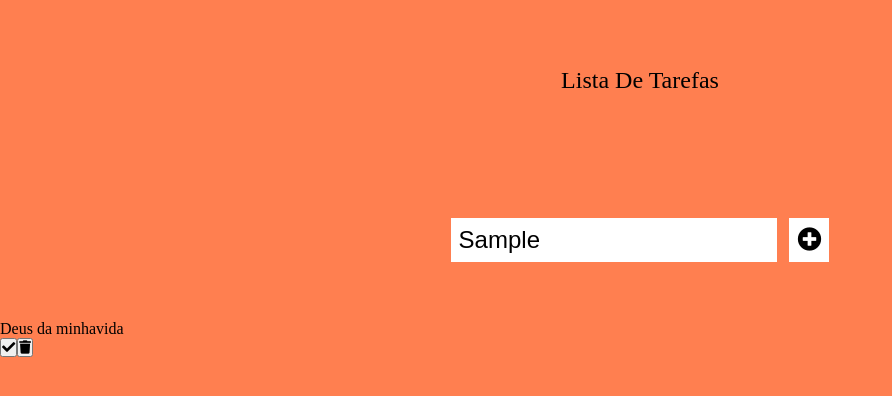
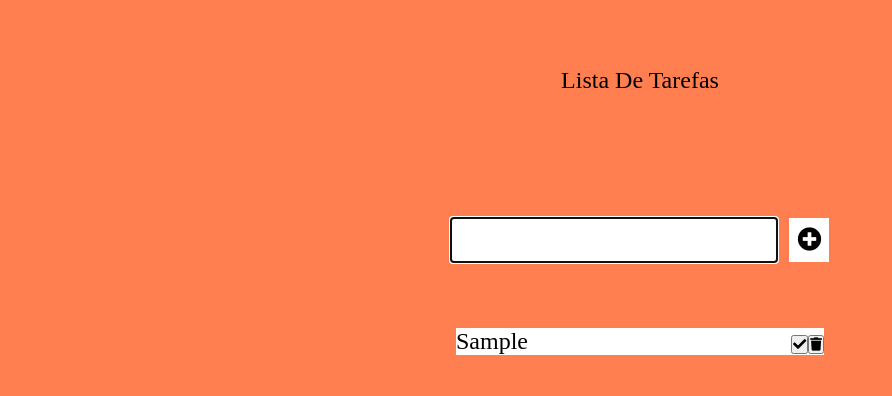
Before and after one commit to AntonyGaetano/Lista-De-Tarefas, a plain HTML site: page Códigos/index.html in a window 1280 px wide. Both pictures are taken after typing "Sample" into the empty fields and a click on the button 809 px from the left and 240 px from the top of the page. Shown: the whole page, without its empty margins (0-892 px from the left). Drawn offline with Linux system fonts and the light colour scheme.

Commit message:
Nova Atualização

```diff
--- a/Códigos/app.js
+++ b/Códigos/app.js
@@ -7,6 +7,10 @@ const Botao = document.querySelector(".the-button-one");
 
 const Lista = document.querySelector(".the-list");
 
+
+ //Funções
+
+
 const Add=(event)=>{
   event.preventDefault();
 
@@ -15,25 +19,36 @@ const Add=(event)=>{
 
   const Li = document.createElement('li');
   Li.classList.add("the-list")
-  Li.innerHTML = "Deus da minhavida";
+  Li.innerHTML = (Valor_input.value == "" ? "Deus é fiel" : Valor_input.value);
 
   Div.appendChild(Li);
 
+  // Aqui foi criado o botão de completado
   const tarefaCompleta=document.createElement('button');
   tarefaCompleta.classList.add("completed-btn");
   tarefaCompleta.innerHTML='<i class="fas fa-check"></i>'
-  Div.appendChild(tarefaCompleta);
 
+  // Aqui foi criado o botão de excluir
   const excluirtarefa=document.createElement('button');
   excluirtarefa.classList.add("incompleted-btn");
   excluirtarefa.innerHTML='<i class="fas fa-trash"></i>'
-  Div.appendChild(excluirtarefa);
+
+  // Aqui foi a criação de uma outra div, para poder colocar os botões dentro dele
+  const Div2 = document.createElement('div');
+  Div2.classList.add("the-div2");
+
+  // Aqui foi o adicionamento dos butões
+  Div2.appendChild(tarefaCompleta);
+  Div2.appendChild(excluirtarefa);
+
+  Div.appendChild(Div2);
 
   Lista.appendChild(Div)
+
+  Valor_input.value="";
+  Valor_input.focus();
 }
 
 //Eventos
 
 Botao.addEventListener("click",Add);
-
-//Funções
--- a/Códigos/style.css
+++ b/Códigos/style.css
@@ -33,3 +33,23 @@ form > button:hover{
     background-color: black;
     color:white;
 }
+
+.container{
+    display: flex;
+    justify-content: center;
+    align-items: center;
+}
+
+.the-list{
+   min-width: 30%;
+   list-style: none;
+}
+
+.the-div{
+ margin: 0.5rem;
+ background-color: white;
+ color:black;
+ font-size: 1.5rem;
+ display: flex;
+ justify-content: space-between;
+}
```
